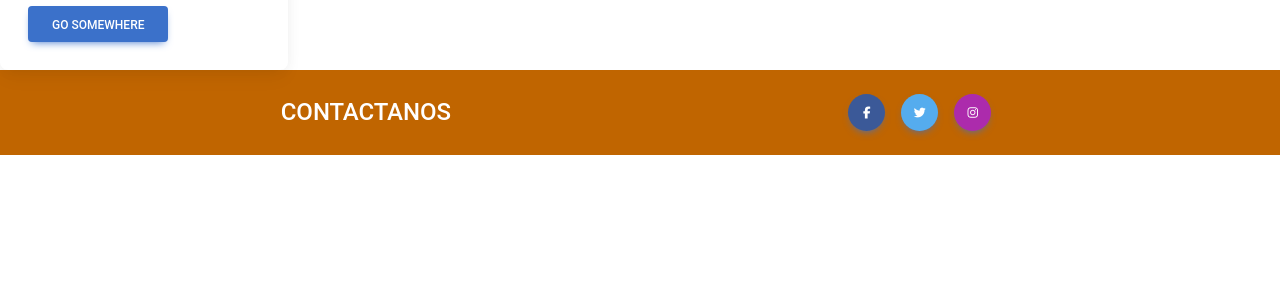
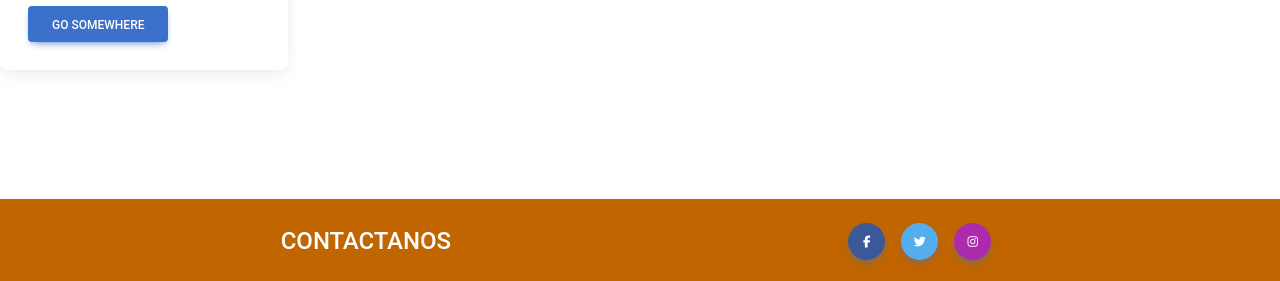
Before and after one commit to LidiaLG/TdB-Hackaton, a React (Create React App) app: page / in a window 1280 px wide. Shown: the part 516-797 px from the top of the page. Built offline with nearby package versions, Linux system fonts and the light colour scheme.

Commit message:
finished footer

```diff
--- a/src/components/footer/Footer.jsx
+++ b/src/components/footer/Footer.jsx
@@ -9,7 +9,7 @@ import {
 
 const Footer = () => {
   return (
-    <MDBFooter className='text-white' style={{backgroundColor: '#C06500'}}>
+    <MDBFooter className='text-white fixed-bottom' style={{backgroundColor: '#C06500'}}>
       <MDBContainer className='p-3 d-flex justify-content-around align-items-center'>
       <h4 className='text-white text-center mb-0'>CONTACTANOS</h4>
         <section className='align-items-center'>
```
